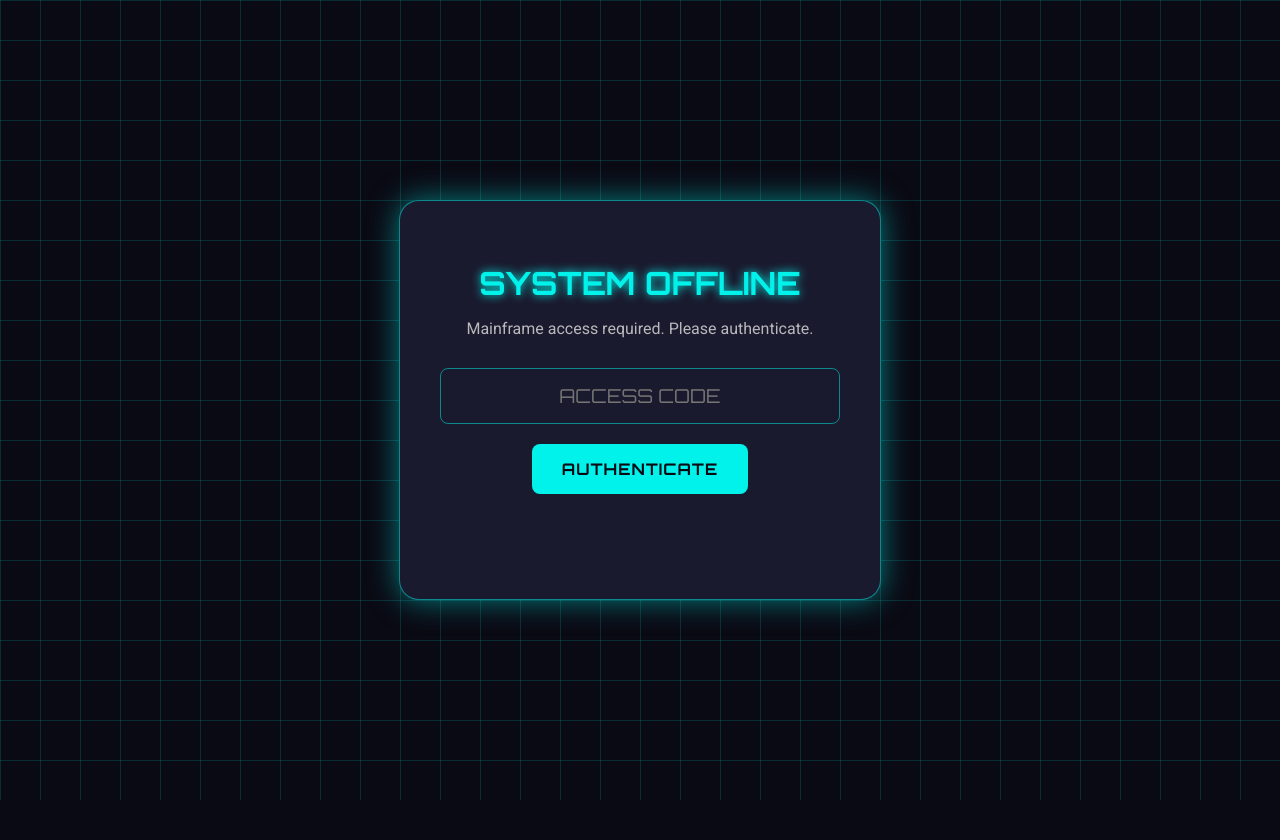
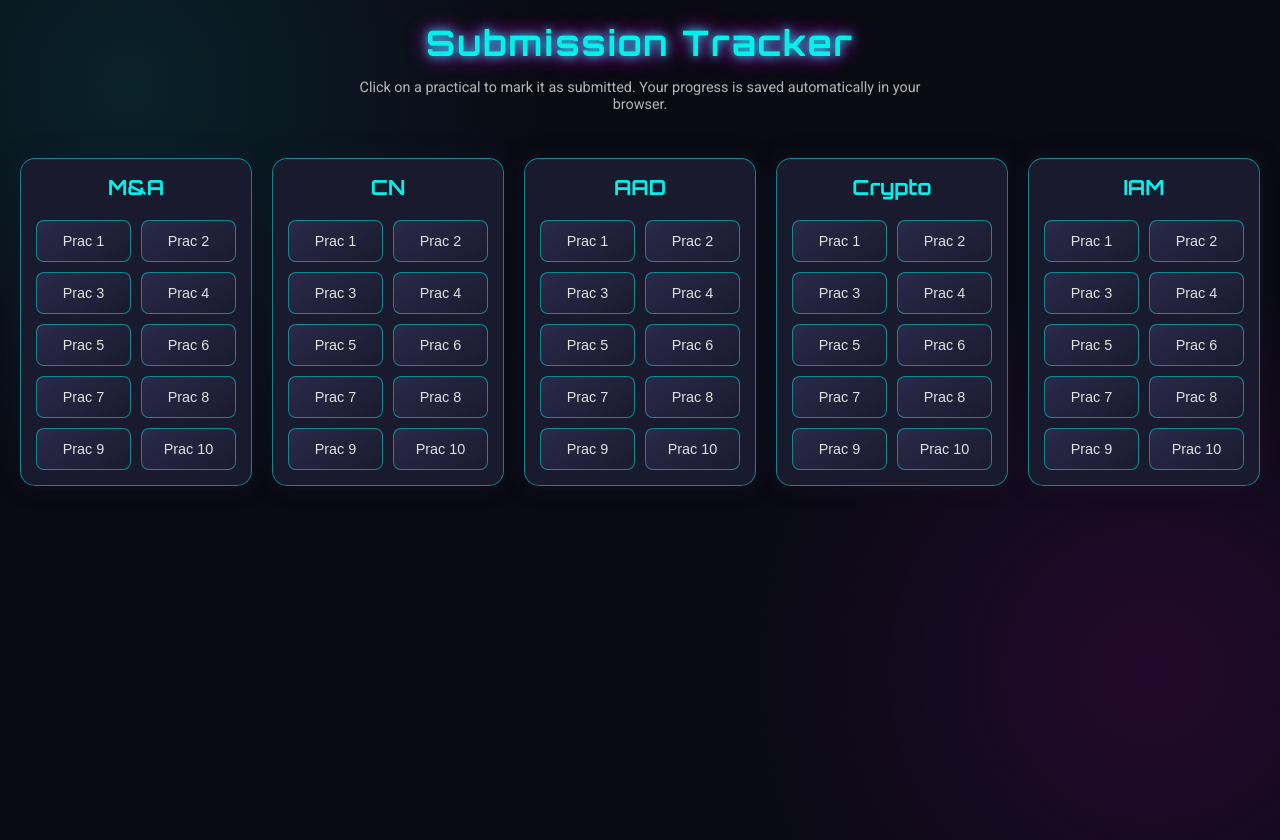
Before and after one commit to jayuwuu/jayuwuu.github.io, a plain HTML site: page index.html in a window 1280 px wide. Before the commit the page ends 800 px from the top, so only its background shows below. Drawn offline with Linux system fonts and the light colour scheme.

Commit message:
Update index.html

```diff
--- a/index.html
+++ b/index.html
@@ -3,7 +3,7 @@
 <head>
     <meta charset="UTF-8">
     <meta name="viewport" content="width=device-width, initial-scale=1.0">
-    <title>Project Mainframe</title>
+    <title>Practical Submission Tracker</title>
     <link rel="preconnect" href="https://fonts.googleapis.com">
     <link rel="preconnect" href="https://fonts.gstatic.com" crossorigin>
     <link href="https://fonts.googleapis.com/css2?family=Orbitron:wght@400;700&family=Roboto:wght@300;400&display=swap" rel="stylesheet">
@@ -19,7 +19,6 @@
             --submitted-bg: #00f2ea;
             --submitted-text: #0a0a14;
             --submitted-shadow: #00f2ea;
-            --error-color: #ff4d4d;
         }
 
         body {
@@ -27,307 +26,243 @@
             color: var(--text-color);
             font-family: 'Roboto', sans-serif;
             margin: 0;
-            padding: 0;
-            height: 100vh;
-            overflow: hidden; /* Prevents scrollbars */
-        }
-
-        /* --- Under Construction Overlay --- */
-        #construction-overlay {
-            position: fixed;
-            top: 0;
-            left: 0;
-            width: 100%;
-            height: 100%;
-            background-color: var(--bg-color);
-            background-image:
-                linear-gradient(rgba(0, 242, 234, 0.15) 1px, transparent 1px),
-                linear-gradient(90deg, rgba(0, 242, 234, 0.15) 1px, transparent 1px);
-            background-size: 40px 40px;
-            display: flex;
-            justify-content: center;
-            align-items: center;
-            flex-direction: column;
-            z-index: 1000;
-            transition: opacity 1.5s ease-out, transform 1.5s ease-out;
-            opacity: 1;
-        }
-
-        #construction-overlay.unlocked {
-            opacity: 0;
-            transform: scale(1.2);
-            pointer-events: none;
-        }
-
-        .lock-screen {
-            background: var(--widget-bg);
-            padding: 40px;
-            border-radius: 20px;
-            border: 1px solid var(--border-glow);
-            box-shadow: 0 0 30px var(--border-glow);
-            text-align: center;
-            max-width: 400px;
-        }
-
-        .lock-screen h1 {
-            font-family: 'Orbitron', sans-serif;
-            color: var(--primary-color);
-            font-size: 2rem;
-            text-shadow: 0 0 10px var(--primary-color);
-            margin-bottom: 10px;
-        }
-
-        .lock-screen p {
-            color: var(--text-color);
-            opacity: 0.8;
-            margin-bottom: 30px;
-        }
-
-        .password-form input {
-            background: transparent;
-            border: 1px solid var(--border-glow);
-            border-radius: 8px;
-            color: var(--primary-color);
-            padding: 15px;
-            width: calc(100% - 32px);
-            text-align: center;
-            font-size: 1.2rem;
-            font-family: 'Orbitron', sans-serif;
-            margin-bottom: 20px;
-        }
-
-        .password-form input:focus {
-            outline: none;
-            box-shadow: 0 0 15px var(--primary-color);
-        }
-
-        .password-form button {
-            background: var(--primary-color);
-            color: var(--bg-color);
-            border: none;
-            border-radius: 8px;
-            padding: 15px 30px;
-            font-family: 'Orbitron', sans-serif;
-            font-size: 1rem;
-            font-weight: 700;
-            cursor: pointer;
-            transition: all 0.3s ease;
-            letter-spacing: 1px;
-        }
-
-        .password-form button:hover {
-            box-shadow: 0 0 20px var(--primary-color);
-            transform: scale(1.05);
-        }
-
-        #error-message {
-            color: var(--error-color);
-            margin-top: 15px;
-            height: 20px;
-            font-weight: bold;
-            transition: opacity 0.3s;
-        }
-
-        /* --- Main Tracker Content (Initially Hidden) --- */
-        #main-content {
             padding: 20px;
             display: flex;
             flex-direction: column;
             align-items: center;
             height: 100vh;
-            box-sizing: border-box;
-            visibility: hidden; /* Hide until unlocked */
-            opacity: 0;
-            transition: opacity 1s ease-in 1s, visibility 1s ease-in 1s;
+            overflow: hidden; /* Prevents scrollbars */
+            background-image:
+                radial-gradient(circle at 10% 10%, rgba(0, 242, 234, 0.1) 0%, transparent 30%),
+                radial-gradient(circle at 90% 80%, rgba(255, 0, 255, 0.1) 0%, transparent 30%);
         }
 
-        #main-content.visible {
-            visibility: visible;
-            opacity: 1;
+        /* Header Styling */
+        .header {
+            text-align: center;
+            margin-bottom: 30px; /* Reduced margin */
         }
 
-        .header { text-align: center; margin-bottom: 30px; }
-        .header h1 { font-family: 'Orbitron', sans-serif; font-size: 2.2rem; color: var(--primary-color); margin: 0; text-shadow: 0 0 10px var(--primary-color), 0 0 20px var(--secondary-color); }
-        .header p { font-size: 0.9rem; opacity: 0.8; max-width: 600px; }
-        .tracker-container { display: grid; grid-template-columns: repeat(auto-fit, minmax(200px, 1fr)); gap: 20px; width: 100%; max-width: 1300px; }
-        .subject-column { background-color: var(--widget-bg); border-radius: 15px; padding: 15px; border: 1px solid var(--border-glow); box-shadow: 0 0 20px rgba(26, 26, 46, 0.5); transition: transform 0.3s ease, box-shadow 0.3s ease; }
-        .subject-column:hover { transform: translateY(-5px); box-shadow: 0 0 25px var(--border-glow); }
-        .subject-column h2 { font-family: 'Orbitron', sans-serif; text-align: center; margin-top: 0; margin-bottom: 20px; color: var(--primary-color); font-size: 1.3rem; }
-        .practicals-grid { display: grid; grid-template-columns: 1fr 1fr; gap: 10px; }
-        .practical-btn { background: linear-gradient(145deg, #2a2a4a, #1a1a2e); color: var(--text-color); border: 1px solid var(--border-glow); border-radius: 8px; padding: 12px 5px; font-size: 0.9rem; cursor: pointer; text-align: center; transition: all 0.3s ease; position: relative; overflow: hidden; }
-        .practical-btn:hover { border-color: var(--primary-color); color: white; transform: scale(1.05); }
-        .practical-btn.submitted { background: var(--submitted-bg); color: var(--submitted-text); font-weight: bold; border: 1px solid var(--submitted-bg); box-shadow: 0 0 15px var(--submitted-shadow); }
-        .practical-btn.submitted::before { content: '✔'; margin-right: 5px; font-weight: bold; }
+        .header h1 {
+            font-family: 'Orbitron', sans-serif;
+            font-size: 2.2rem; /* Slightly smaller */
+            color: var(--primary-color);
+            margin: 0;
+            letter-spacing: 2px;
+            text-shadow: 0 0 10px var(--primary-color), 0 0 20px var(--secondary-color);
+        }
 
+        .header p {
+            font-size: 0.9rem; /* Slightly smaller */
+            color: var(--text-color);
+            opacity: 0.8;
+            max-width: 600px;
+        }
+
+        /* Main Container for Subjects */
+        .tracker-container {
+            display: grid;
+            grid-template-columns: repeat(auto-fit, minmax(200px, 1fr)); /* Adjusted minmax */
+            gap: 20px; /* Reduced gap */
+            width: 100%;
+            max-width: 1300px;
+        }
+
+        /* Subject Column Styling */
+        .subject-column {
+            background-color: var(--widget-bg);
+            border-radius: 15px;
+            padding: 15px; /* Reduced padding */
+            border: 1px solid var(--border-glow);
+            box-shadow: 0 0 20px rgba(26, 26, 46, 0.5);
+            transition: transform 0.3s ease, box-shadow 0.3s ease;
+        }
+
+        .subject-column:hover {
+            transform: translateY(-5px);
+            box-shadow: 0 0 25px var(--border-glow);
+        }
+
+        .subject-column h2 {
+            font-family: 'Orbitron', sans-serif;
+            text-align: center;
+            margin-top: 0;
+            margin-bottom: 20px; /* Reduced margin */
+            color: var(--primary-color);
+            font-size: 1.3rem; /* Slightly smaller */
+        }
+
+        /* Practical Buttons Styling */
+        .practicals-grid {
+            display: grid;
+            grid-template-columns: 1fr 1fr; /* Changed to 2 columns */
+            gap: 10px; /* Reduced gap */
+        }
+
+        .practical-btn {
+            background: linear-gradient(145deg, #2a2a4a, #1a1a2e);
+            color: var(--text-color);
+            border: 1px solid var(--border-glow);
+            border-radius: 8px; /* Slightly smaller radius */
+            padding: 12px 5px; /* Reduced padding */
+            font-size: 0.9rem; /* Reduced font size */
+            font-weight: 400;
+            cursor: pointer;
+            text-align: center;
+            transition: all 0.3s ease;
+            position: relative;
+            overflow: hidden;
+        }
+
+        .practical-btn:hover {
+            border-color: var(--primary-color);
+            color: white;
+            transform: scale(1.05);
+        }
+
+        /* Submitted State Styling */
+        .practical-btn.submitted {
+            background: var(--submitted-bg);
+            color: var(--submitted-text);
+            font-weight: bold;
+            border: 1px solid var(--submitted-bg);
+            box-shadow: 0 0 15px var(--submitted-shadow);
+        }
+
+        .practical-btn.submitted::before {
+            content: '✔';
+            margin-right: 5px; /* Adjusted margin */
+            font-weight: bold;
+        }
     </style>
 </head>
 <body>
 
-    <!-- Under Construction Overlay -->
-    <div id="construction-overlay">
-        <div class="lock-screen">
-            <h1>SYSTEM OFFLINE</h1>
-            <p>Mainframe access required. Please authenticate.</p>
-            <form id="password-form" class="password-form">
-                <input type="password" id="password-input" placeholder="ACCESS CODE">
-                <button type="submit">AUTHENTICATE</button>
-            </form>
-            <p id="error-message"></p>
-        </div>
-    </div>
-
-    <!-- Main Content (The Tracker) -->
-    <div id="main-content">
     <header class="header">
         <h1>Submission Tracker</h1>
-            <p>Your progress is saved to your cloud account automatically.</p>
+        <p>Click on a practical to mark it as submitted. Your progress is saved automatically in your browser.</p>
     </header>
 
     <main class="tracker-container" id="trackerContainer">
         <!-- Subject columns will be generated by JavaScript -->
     </main>
-    </div>
 
-    <script type="module">
-        // Import Firebase modules
-        import { initializeApp } from "https://www.gstatic.com/firebasejs/11.6.1/firebase-app.js";
-        import { getAuth, signInAnonymously, signInWithCustomToken } from "https://www.gstatic.com/firebasejs/11.6.1/firebase-auth.js";
-        import { getFirestore, doc, onSnapshot, setDoc } from "https://www.gstatic.com/firebasejs/11.6.1/firebase-firestore.js";
-
+    <script>
         document.addEventListener('DOMContentLoaded', function() {
-            // --- PASSWORD & LOCK SCREEN LOGIC ---
-            const overlay = document.getElementById('construction-overlay');
-            const mainContent = document.getElementById('main-content');
-            const passwordForm = document.getElementById('password-form');
-            const passwordInput = document.getElementById('password-input');
-            const errorMessage = document.getElementById('error-message');
-            const CORRECT_PASSWORD = '1234'; // The access password
-
-            passwordForm.addEventListener('submit', function(e) {
-                e.preventDefault();
-                if (passwordInput.value === CORRECT_PASSWORD) {
-                    errorMessage.textContent = 'ACCESS GRANTED';
-                    errorMessage.style.color = 'var(--primary-color)';
-                    overlay.classList.add('unlocked');
-                    mainContent.classList.add('visible');
-                    // Initialize the tracker with Firebase once unlocked
-                    initializeTrackerWithFirebase();
-                } else {
-                    errorMessage.textContent = 'ACCESS DENIED';
-                    passwordInput.value = '';
-                }
-            });
-
-
-            // --- TRACKER LOGIC WITH FIREBASE ---
-            async function initializeTrackerWithFirebase() {
-                // Get Firebase config from global variables provided by the environment
-                const appId = typeof __app_id !== 'undefined' ? __app_id : 'default-app-id';
-                const firebaseConfig = typeof __firebase_config !== 'undefined' ? JSON.parse(__firebase_config) : {};
-
-                // Initialize Firebase App, Auth, and Firestore
-                const app = initializeApp(firebaseConfig);
-                const auth = getAuth(app);
-                const db = getFirestore(app);
-
-                // Authenticate the user to get a unique ID
-                try {
-                    const authToken = typeof __initial_auth_token !== 'undefined' ? __initial_auth_token : null;
-                    if (authToken) {
-                        await signInWithCustomToken(auth, authToken);
-                    } else {
-                        await signInAnonymously(auth);
-                    }
-                } catch (error) {
-                    console.error("Firebase Authentication Error:", error);
-                    alert("Could not connect to the database. Please refresh.");
-                    return;
-                }
-
-                const userId = auth.currentUser.uid;
-                if (!userId) {
-                    console.error("Could not get User ID after authentication.");
-                    return;
-                }
-
-                // Set up a reference to this user's specific document in Firestore
-                const docRef = doc(db, `artifacts/${appId}/users/${userId}/practicals`, "status");
-
+            // --- CONFIGURATION ---
             const subjects = ["M&A", "CN", "AAD", "Crypto", "IAM"];
             const practicalsPerSubject = 10;
             const container = document.getElementById('trackerContainer');
-                let submissionStatus = {}; // Local state of submissions
 
-                // Real-time listener: This function runs whenever data changes in the database
-                onSnapshot(docRef, (docSnap) => {
-                    if (docSnap.exists()) {
-                        submissionStatus = docSnap.data(); // Get data from Firestore
-                    } else {
-                        console.log("Creating new user profile in database.");
-                        submissionStatus = {}; // No data yet for new user
-                    }
-                    createTrackerUI(); // Re-render the UI with the latest data
-                }, (error) => {
-                    console.error("Firestore data listener error:", error);
-                });
+            // This object will hold the submission status, e.g., {'M&A-1': true}
+            let submissionStatus = {};
 
-                // Function to save the current state to Firestore
-                async function saveStatus() {
-                    try {
-                        // setDoc with merge creates the document if it's missing, or updates it if it exists.
-                        await setDoc(docRef, submissionStatus, { merge: true });
-                    } catch (error) {
-                        console.error("Error saving to Firestore:", error);
+            // --- FUNCTIONS ---
+
+            /**
+             * Loads the submission status from the browser's local storage.
+             */
+            function loadStatus() {
+                const savedStatus = localStorage.getItem('practicalSubmissionStatus');
+                if (savedStatus) {
+                    submissionStatus = JSON.parse(savedStatus);
                 }
             }
 
-                // Handles a click on a practical button
+            /**
+             * Saves the current submission status to local storage.
+             */
+            function saveStatus() {
+                localStorage.setItem('practicalSubmissionStatus', JSON.stringify(submissionStatus));
+            }
+
+            /**
+             * Handles the click event on a practical button.
+             * It toggles the submission state and updates the UI.
+             * @param {Event} event - The click event object.
+             */
             function handlePracticalClick(event) {
                 const button = event.currentTarget;
-                    const id = `${button.dataset.subject}-${button.dataset.practical}`;
-                    submissionStatus[id] = !submissionStatus[id]; // Toggle status locally
-                    updateButtonUI(button, submissionStatus[id]); // Update UI immediately
-                    saveStatus(); // Save the new state to the database
+                const subject = button.dataset.subject;
+                const practical = button.dataset.practical;
+                const id = `${subject}-${practical}`;
+
+                // Toggle the status
+                submissionStatus[id] = !submissionStatus[id];
+
+                updateButtonUI(button, submissionStatus[id]);
+                saveStatus();
             }
 
-                // Updates a single button's style based on its status
+            /**
+             * Updates a button's appearance based on its submission status.
+             * @param {HTMLElement} button - The button element to update.
+             * @param {boolean} isSubmitted - The submission status.
+             */
             function updateButtonUI(button, isSubmitted) {
                 const practical = button.dataset.practical;
-                    button.textContent = `Prac ${practical}`;
+                const textNode = document.createTextNode(` Pr. ${practical}`);
+                // Clear existing content except for the checkmark
+                while(button.firstChild && button.firstChild.nodeType !== Node.ELEMENT_NODE){
+                     button.removeChild(button.firstChild);
+                }
+
                 if (isSubmitted) {
                     button.classList.add('submitted');
                 } else {
                     button.classList.remove('submitted');
                 }
+                // Re-add text content to ensure checkmark from CSS is first
+                button.appendChild(document.createTextNode(`Prac ${practical}`));
             }
 
-                // Creates or re-creates the entire grid of practicals
+            /**
+             * Creates and populates the tracker UI with subjects and practicals.
+             */
             function createTrackerUI() {
+                // Clear any existing content
                 container.innerHTML = '';
+
                 subjects.forEach(subject => {
+                    // Create a column for the subject
                     const column = document.createElement('div');
                     column.className = 'subject-column';
+
+                    // Create the subject title
                     const title = document.createElement('h2');
                     title.textContent = subject;
                     column.appendChild(title);
+
+                    // Create a grid for the practical buttons
                     const practicalsGrid = document.createElement('div');
                     practicalsGrid.className = 'practicals-grid';
 
+                    // Create 10 practical buttons for the subject
                     for (let i = 1; i <= practicalsPerSubject; i++) {
                         const button = document.createElement('button');
                         button.className = 'practical-btn';
                         button.dataset.subject = subject;
                         button.dataset.practical = i;
+
                         const id = `${subject}-${i}`;
                         updateButtonUI(button, submissionStatus[id] || false);
+
                         button.addEventListener('click', handlePracticalClick);
                         practicalsGrid.appendChild(button);
                     }
+
                     column.appendChild(practicalsGrid);
                     container.appendChild(column);
                 });
             }
-            }
+
+            // --- INITIALIZATION ---
+
+            // 1. Load any saved data from previous sessions
+            loadStatus();
+
+            // 2. Build the user interface based on the data
+            createTrackerUI();
         });
     </script>
 
```
Lines whose indentation alone changed are shown as unchanged.
